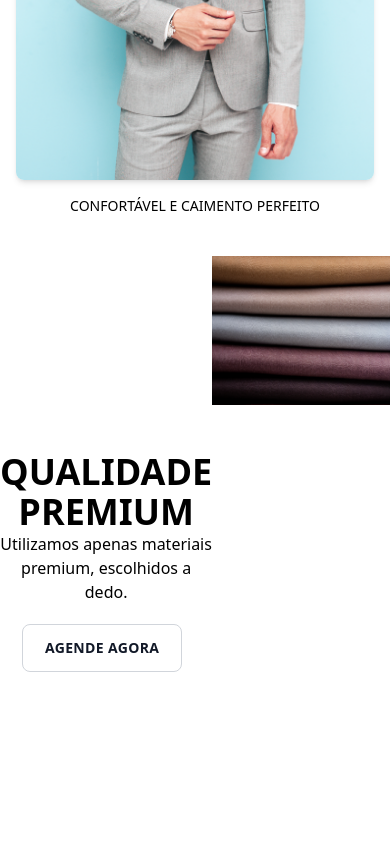
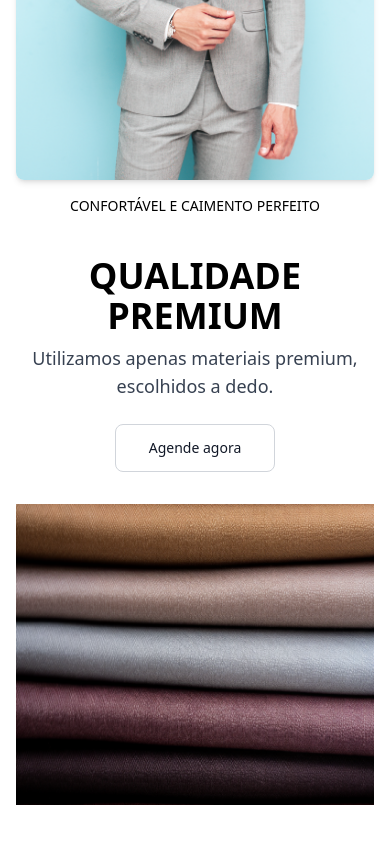
Before and after one commit to Gabriel-vcampos/Projeto-lurian-angular16, an Angular app in the folder projetointegrador/: page / in a window 390 px wide. Shown: the part 2108-2952 px from the top of the page. Built offline with nearby package versions, Linux system fonts and the light colour scheme.

Commit message:
responsive finished

```diff
--- a/projetointegrador/src/app/components/tecidos/tecidos.component.html
+++ b/projetointegrador/src/app/components/tecidos/tecidos.component.html
@@ -1,16 +1,21 @@
-<div class="flex h-formanunc w-full justify-between mt-10">
-    <div class="flex flex-col justify-center w-formanunc h-formanunc ">
-        <h2 class="text-center font-bold text-4xl ">
+<div class="flex flex-col md:flex-row h-auto w-full justify-between mt-10 items-center px-4 md:px-16">
+    <!-- Texto + botão -->
+    <div class="flex flex-col justify-center md:w-1/2 text-center md:text-left mb-8 md:mb-0">
+      <h2 class="font-bold text-4xl mb-2">
         QUALIDADE PREMIUM
       </h2>
-        <p class="text-center ">
+      <p class="text-lg text-gray-700">
         Utilizamos apenas materiais premium, escolhidos a dedo.
       </p>
-        <div class="mx-auto mt-5">
-            <button type="button" class="text-gray-900 bg-white border border-gray-300 focus:outline-none hover:bg-gray-100 focus:ring-4 focus:ring-gray-100 rounded-lg text-sm px-5 py-2.5 me-2 mb-2 dark:bg-gray-800 dark:text-white dark:border-gray-600 dark:hover:bg-gray-700 dark:hover:border-gray-600 dark:focus:ring-gray-700 w-40 h-12 font-semibold tracking-wide"><a routerLink="/login" >AGENDE AGORA</a></button>
+      <div class="mt-6 md:mx-0 mx-auto">
+        <button type="button" class="text-gray-900 bg-white border border-gray-300 hover:bg-gray-100 focus:ring-4 focus:ring-gray-100 font-medium rounded-lg text-sm px-5 py-2.5 dark:bg-gray-800 dark:text-white dark:border-gray-600 dark:hover:bg-gray-700 dark:hover:border-gray-600 dark:focus:ring-gray-700 w-40 h-12">
+          <a routerLink="/login">Agende agora</a>
+        </button>
       </div>
     </div>
-<div>
-    <img src="/assets/tecidos.png" alt="Diversos tecidos">
+
+    <!-- Imagem -->
+    <div class="md:w-1/2 flex justify-center">
+      <img src="/assets/tecidos.png" alt="Diversos tecidos" class="max-w-full h-auto">
     </div>
   </div>
```
Lines whose indentation alone changed are shown as unchanged.
